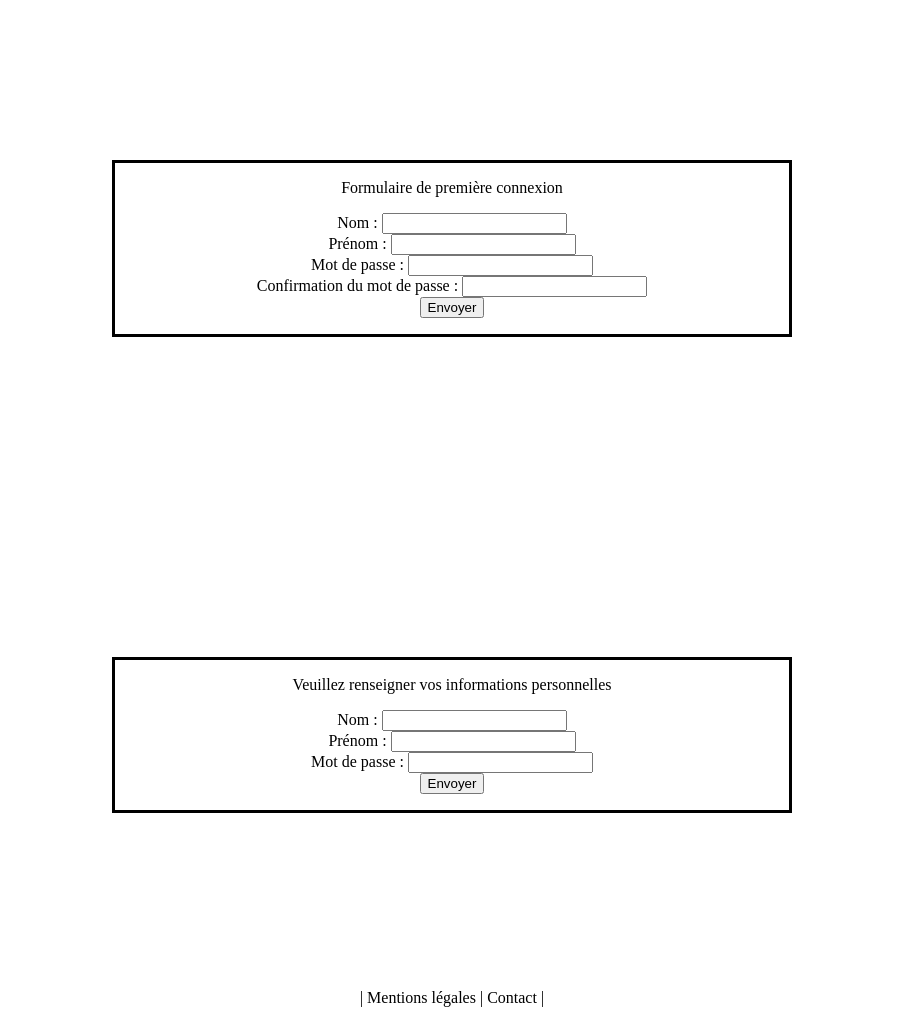
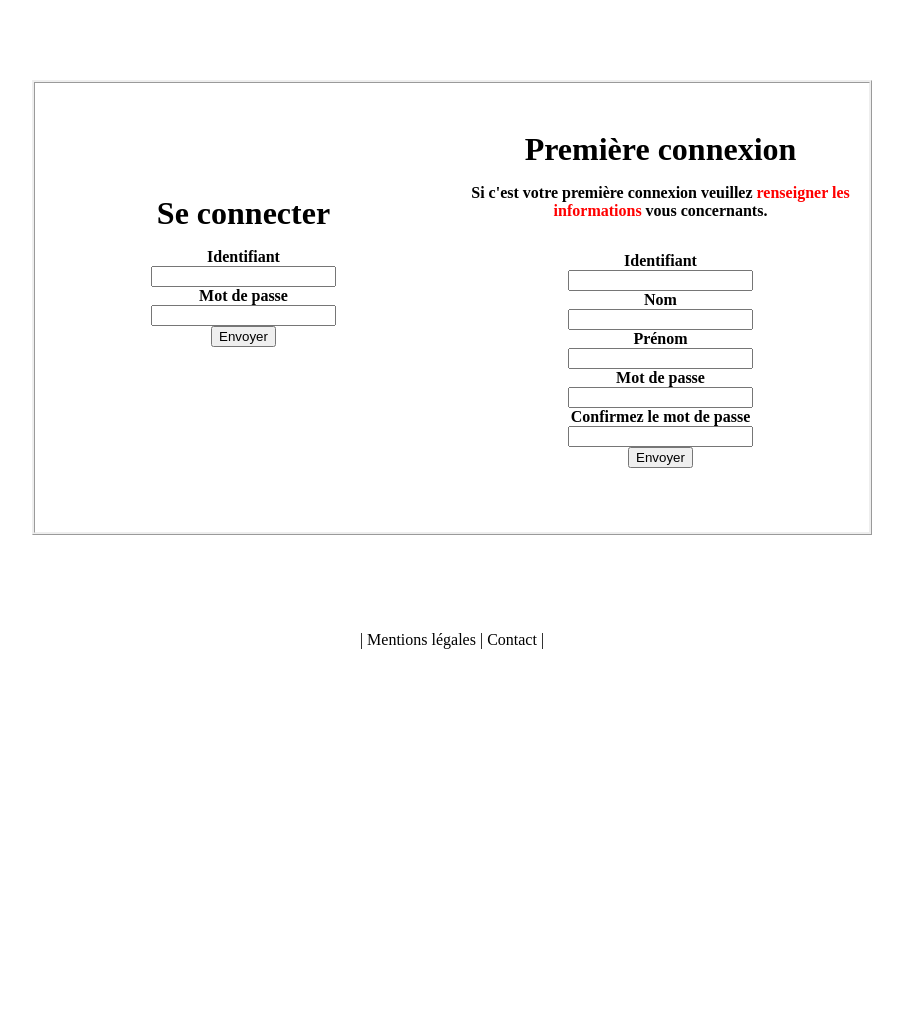
Before and after one commit to LouisMaupas/GBAFintranet, a PHP site: page / in a window 1280 px wide. Shown: the part 226-1257 px from the top of the page, without its empty margins (188-1091 px from the left). After the commit the page ends 875 px from the top, so only its background shows below. Run offline with PHP 8.4, Linux system fonts and the light colour scheme.

Commit message:
4 1st html done

```diff
--- a/index.html
+++ b/index.html
@@ -17,36 +17,58 @@
                 </p>
             </div>
         </header>
-
-        <!-- si connecté alors : -->
+        <!-- si connecté -->
         <?php header('Location: home.php'); ?>
-        <!-- Sinon  PREMIERE CONNEXION ? -->
-        <div id="form-subscribe">
-            <p>Formulaire de première connexion</p>
-            <form method="POST" action="">
+        <!-- SINON-->
+        <div id="index-main">
+            <div class="forms form-login">
+                <span class="title-one">Se connecter</span>
+                <form method="POST" action="" class="form">
+                    <p class="title-two">
+                        <label for="id">Identifiant</label>
+                        <br/>
+                        <input type="number">
+                        <br/>
+                        <label for="password">Mot de passe </label>
+                        <br/>
+                        <input type="password" name="password" id="password">
+                        <br/>
+                        <input type="submit" value="Envoyer" class="form-button-send">
+                    </p>
+                </form>
+            </div>
+            <div class="forms form-subscribe">
+                <span class="title-one">Première connexion</span>
                 <p>
-                    <label for="last-name">Nom</label> : <input type="text" name="last-name" id="last-name" /><br />
-                    <label for="first-name">Prénom</label> : <input type="text" name="first-name" id="first-name" /><br />
-                    <label for="password">Mot de passe </label> :  <input type="password" name="password" id="password" /><br />
-                    <label for="password-confirm">Confirmation du mot de passe </label> :  <input type="password" name="password-confirm" id="password-confirm" /><br />
-                    <input type="submit" value="Envoyer" />
+                    Si c'est votre première connexion veuillez <span class="text-red">renseigner les informations</span> vous concernants.
                 </p>
-            </form>
+                <form method="POST" action="" class="form">
+                    <p class="title-two">
+                        <label for="id">Identifiant</label>
+                        <br/>
+                        <input type="number">
+                        <br/>
+                        <label for="last-name">Nom</label>
+                        <br/>
+                        <input type="text">
+                        <br/>
+                        <label for="first-name">Prénom</label>
+                        <br/>
+                        <input type="text" name="first-name" id="first-name">
+                        <br/>
+                        <label for="password">Mot de passe </label>
+                        <br/>
+                        <input type="password" name="password" id="password">
+                        <br/>
+                        <label for="password-two">Confirmez le mot de passe </label>
+                        <br/>
+                        <input type="password" name="password-two" id="password-two">
+                        <br/>
+                        <input type="submit" value="Envoyer" class="form-button-send">
+                    </p>
+                </form>
+            </div>
         </div>
-                <!-- Sinon SE CONNECTER -->
-        <div id="form-login">
-            <p>Veuillez renseigner vos informations personnelles</p>
-            <form method="POST" action="">
-                <p>
-                    <label for="last-name">Nom</label> : <input type="text" name="last-name" id="last-name" /><br />
-                    <label for="first-name">Prénom</label> : <input type="text" name="first-name" id="first-name" /><br />
-                    <label for="password">Mot de passe </label> :  <input type="password" name="password" id="password" /><br />
-                    <input type="submit" value="Envoyer" />
-                </p>
-            </form>
-        </div>
-
-
         <footer id="home-footer">
             <p>
                 | Mentions légales | Contact |
--- a/style.css
+++ b/style.css
@@ -1,5 +1,13 @@
 h3 {
     font-weight:normal;
+}
+
+.text-red {
+    color: red;
+}
+
+.title-one {
+    font-size: 2em;
 }
 
 
@@ -129,16 +137,25 @@ h3 {
 }
 
 
-/* UNIQUEMENT INSCRIPTION - CONNEXION*/
+/* UNIQUEMENT INDEX*/
 
-#form-subscribe {
-    border-style: solid;
-    margin: 10em;
-    display: inline-block;
+#index-main {
+    display: flex;
+    justify-content: space-between;
+    border-style: ridge;
+    margin: 5em;
+    padding-top: 3em;
+    padding-bottom: 3em;
 }
 
-#form-login {
-    border-style: solid;
-    margin: 10em;
-    display: inline-block;
+
+.forms {
+    display: flex;
+    flex-direction: column;
+    flex: 1;
+    font-weight: bold;
 }
+
+.form-login {
+    margin-top: 4em;
+}
```
